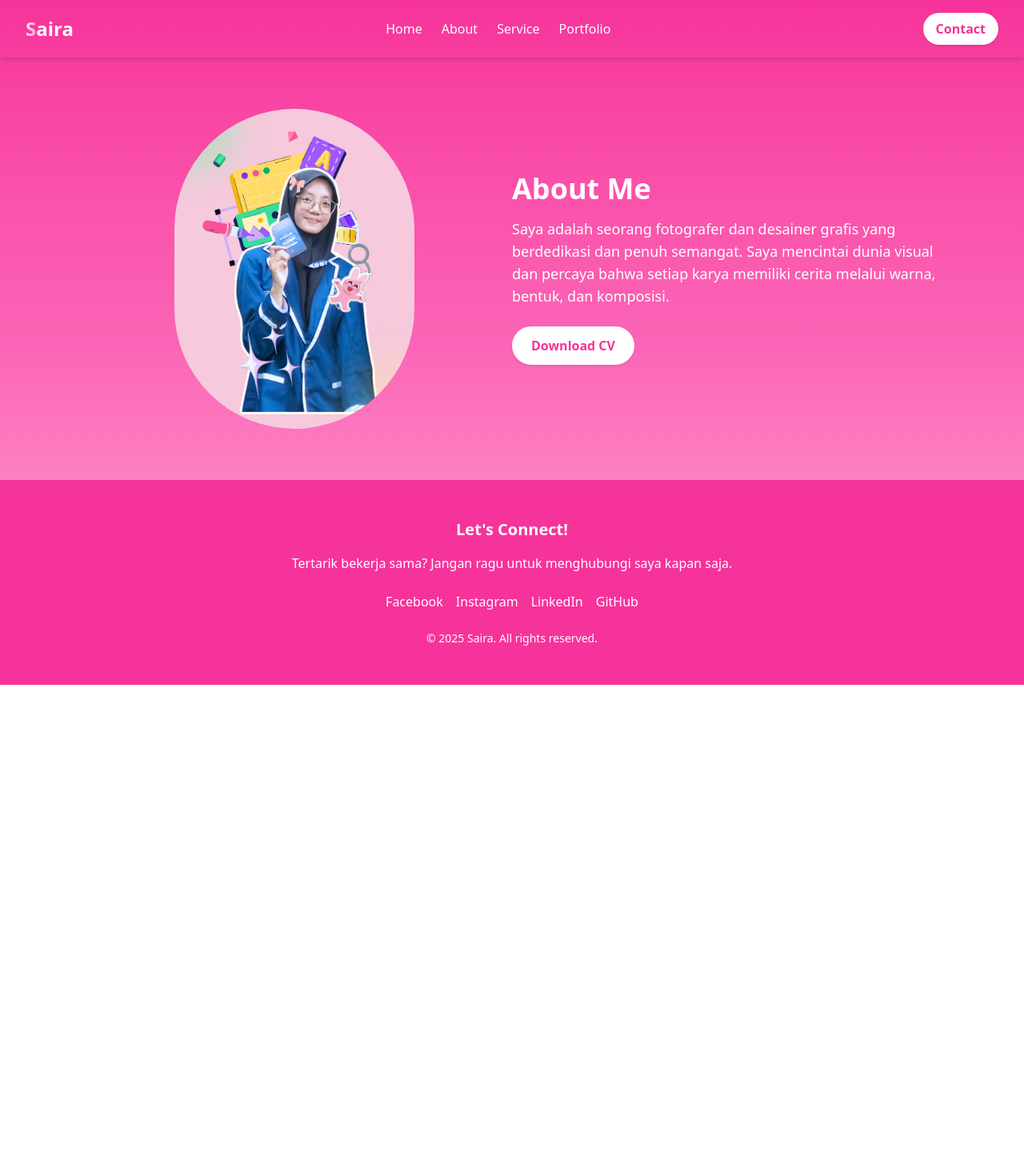
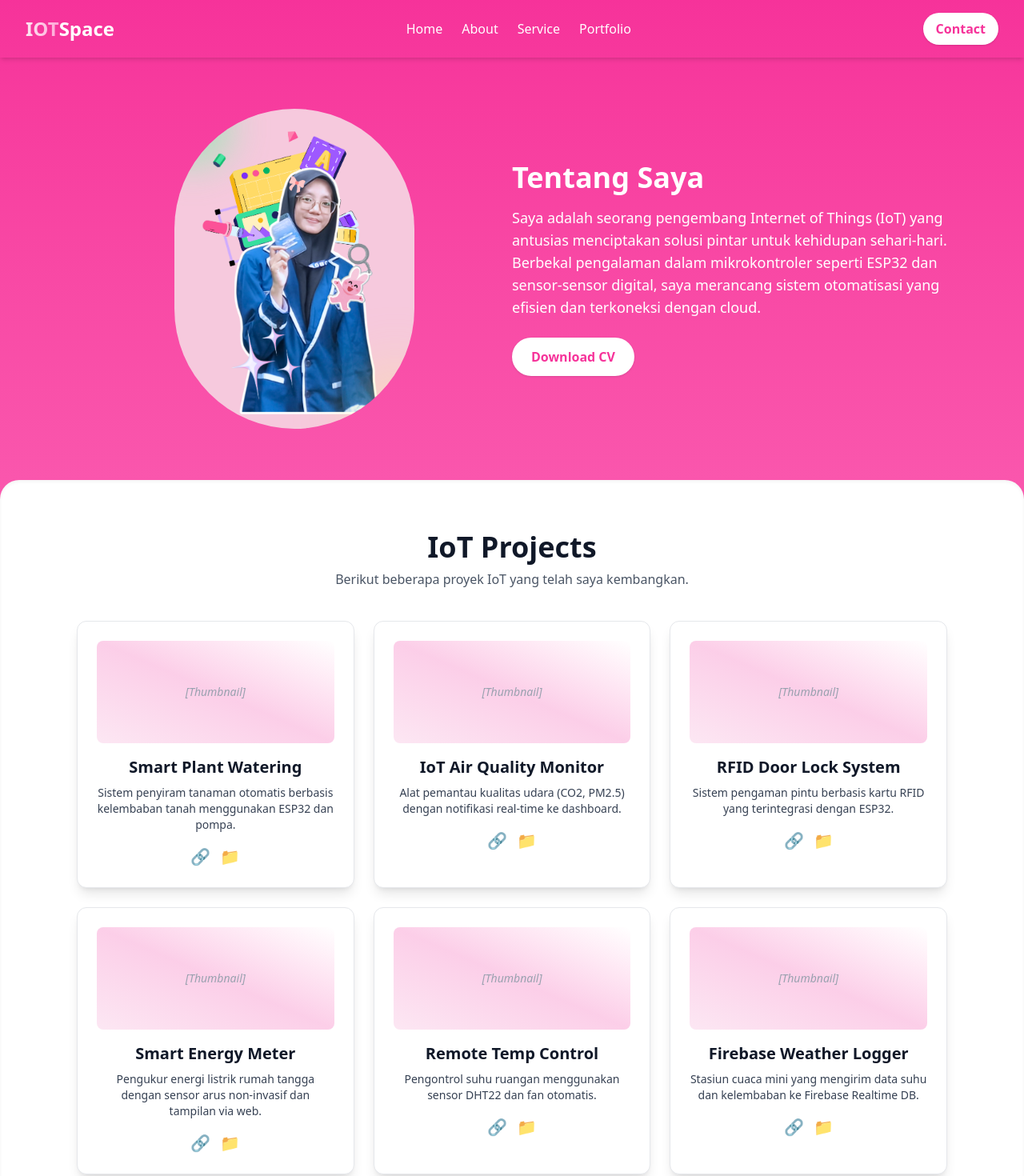
Before and after one commit to apinn-me/porto-saira, a Next.js app: page /about in a window 1280 px wide. Shown: the top 1470 px of the page at 80% size. Before the commit the page ends 856 px from the top, so only its background shows below. Built offline with nearby package versions, Linux system fonts and the light colour scheme.

Commit message:
pesan commit baru

```diff
--- a/app/about/page.tsx
+++ b/app/about/page.tsx
@@ -19,7 +19,7 @@ export default function About() {
       {/* Navbar */}
       <header className="relative flex justify-between items-center px-4 sm:px-6 lg:px-8 py-4 shadow-md">
         <h1 className="text-2xl font-bold text-white">
-          <span className="bg-gradient-to-r from-pink-100 to-pink-300 text-transparent bg-clip-text">S</span>aira
+          <span className="bg-gradient-to-r from-pink-100 to-pink-300 text-transparent bg-clip-text">IOT</span>Space
         </h1>
 
         <nav className="hidden md:flex gap-6 font-medium">
@@ -29,7 +29,7 @@ export default function About() {
           <Link href="/portfolio" className="hover:text-pink-100">Portfolio</Link>
         </nav>
 
-        <a href="#" className="hidden sm:inline-block bg-white text-pink-500 px-4 py-2 rounded-full shadow hover:bg-pink-200 transition font-semibold">
+        <a href="#contact" className="hidden sm:inline-block bg-white text-pink-500 px-4 py-2 rounded-full shadow hover:bg-pink-200 transition font-semibold">
           Contact
         </a>
 
@@ -46,7 +46,7 @@ export default function About() {
             <Link href="/about" className="py-2 hover:text-pink-100" onClick={() => setMenuOpen(false)}>About</Link>
             <Link href="/service" className="py-2 hover:text-pink-100" onClick={() => setMenuOpen(false)}>Service</Link>
             <Link href="/portfolio" className="py-2 hover:text-pink-100" onClick={() => setMenuOpen(false)}>Portfolio</Link>
-            <Link href="/contact" className="py-2 mt-2 bg-white text-pink-500 rounded-full px-4 py-1 shadow hover:bg-pink-200 transition font-semibold" onClick={() => setMenuOpen(false)}>
+            <Link href="#contact" className="py-2 mt-2 bg-white text-pink-500 rounded-full px-4 py-1 shadow hover:bg-pink-200 transition font-semibold" onClick={() => setMenuOpen(false)}>
               Contact
             </Link>
           </div>
@@ -69,26 +69,73 @@ export default function About() {
         </div>
 
         <div className="lg:w-1/2 text-center lg:text-left">
-          <h3 className="text-4xl font-bold mb-4">About Me</h3>
+          <h3 className="text-4xl font-bold mb-4">Tentang Saya</h3>
           <p className="mb-6 text-base sm:text-lg">
-            Saya adalah seorang fotografer dan desainer grafis yang berdedikasi dan penuh semangat. Saya mencintai dunia visual dan percaya bahwa setiap karya memiliki cerita melalui warna, bentuk, dan komposisi.
+            Saya adalah seorang pengembang Internet of Things (IoT) yang antusias menciptakan solusi pintar untuk kehidupan sehari-hari. Berbekal pengalaman dalam mikrokontroler seperti ESP32 dan sensor-sensor digital, saya merancang sistem otomatisasi yang efisien dan terkoneksi dengan cloud.
           </p>
-          <a href="#" className="inline-block bg-white text-pink-500 font-bold px-6 py-3 rounded-full shadow hover:bg-pink-200 transition">
+          <a href="/cv.pdf" download className="inline-block bg-white text-pink-500 font-bold px-6 py-3 rounded-full shadow hover:bg-pink-200 transition">
             Download CV
           </a>
         </div>
       </section>
 
+      {/* My Work Section */}
+      <section data-aos="fade-up" className="px-4 sm:px-6 lg:px-24 py-16 text-center bg-white text-gray-900 rounded-t-3xl shadow-inner">
+        <h3 className="text-4xl font-bold mb-2">IoT Projects</h3>
+        <p className="mb-10 text-gray-600">Berikut beberapa proyek IoT yang telah saya kembangkan.</p>
+
+        <div className="grid grid-cols-1 sm:grid-cols-2 lg:grid-cols-3 gap-6">
+          {[
+            {
+              title: "Smart Plant Watering",
+              desc: "Sistem penyiram tanaman otomatis berbasis kelembaban tanah menggunakan ESP32 dan pompa.",
+            },
+            {
+              title: "IoT Air Quality Monitor",
+              desc: "Alat pemantau kualitas udara (CO2, PM2.5) dengan notifikasi real-time ke dashboard.",
+            },
+            {
+              title: "RFID Door Lock System",
+              desc: "Sistem pengaman pintu berbasis kartu RFID yang terintegrasi dengan ESP32.",
+            },
+            {
+              title: "Smart Energy Meter",
+              desc: "Pengukur energi listrik rumah tangga dengan sensor arus non-invasif dan tampilan via web.",
+            },
+            {
+              title: "Remote Temp Control",
+              desc: "Pengontrol suhu ruangan menggunakan sensor DHT22 dan fan otomatis.",
+            },
+            {
+              title: "Firebase Weather Logger",
+              desc: "Stasiun cuaca mini yang mengirim data suhu dan kelembaban ke Firebase Realtime DB.",
+            }
+          ].map((project, idx) => (
+            <div key={idx} className="bg-white rounded-xl shadow-lg border border-gray-200 p-6 hover:shadow-xl transition-all duration-300">
+              <div className="mb-4 h-32 bg-gradient-to-tr from-pink-100 via-pink-200 to-white rounded-lg flex items-center justify-center">
+                <span className="text-gray-400 text-sm italic">[Thumbnail]</span>
+              </div>
+              <h4 className="text-xl font-semibold mb-2">{project.title}</h4>
+              <p className="text-sm text-gray-700 mb-4">{project.desc}</p>
+              <div className="flex gap-3 justify-center text-pink-500 text-xl">
+                <a href="#" className="hover:text-pink-300">🔗</a>
+                <a href="#" className="hover:text-pink-300">📁</a>
+              </div>
+            </div>
+          ))}
+        </div>
+      </section>
+
       {/* Footer */}
-      <footer className="bg-pink-500 py-12 px-4 sm:px-6 lg:px-24 text-center">
-        <h4 className="text-xl font-semibold mb-4">Let&#39;s Connect!</h4>
-        <p className="mb-6">Tertarik bekerja sama? Jangan ragu untuk menghubungi saya kapan saja.</p>
+      <footer id="contact" className="bg-pink-500 py-12 px-4 sm:px-6 lg:px-24 text-center">
+        <h4 className="text-xl font-semibold mb-4">Hubungi Saya</h4>
+        <p className="mb-6">Ingin berkolaborasi dalam proyek IoT atau teknologi lainnya? Yuk diskusi!</p>
         <div className="flex flex-wrap justify-center gap-4 text-white mb-6">
-          {['Facebook', 'Instagram', 'LinkedIn', 'GitHub'].map((platform, i) => (
+          {['LinkedIn', 'GitHub', 'Email', 'WhatsApp'].map((platform, i) => (
             <a key={i} href="#" className="hover:text-pink-200">{platform}</a>
           ))}
         </div>
-        <p className="text-sm">&copy; 2025 Saira. All rights reserved.</p>
+        <p className="text-sm">&copy; 2025 IOTSpace. All rights reserved.</p>
       </footer>
     </div>
   );
--- a/app/page.tsx
+++ b/app/page.tsx
@@ -6,12 +6,12 @@ import "aos/dist/aos.css";
 import Link from 'next/link';
 import Image from 'next/image';
 import {
-  Monitor,
-  ShoppingCart,
-  Smartphone,
-  Search,
-  Megaphone,
-  Palette,
+  Cpu,
+  Wifi,
+  SatelliteDish,
+  Cloud,
+  ShieldCheck,
+  Server,
 } from "lucide-react";
 
 export default function Home() {
@@ -27,31 +27,23 @@ export default function Home() {
       {/* Navbar */}
       <header className="relative flex justify-between items-center px-4 sm:px-6 lg:px-8 py-4 shadow-md">
         <h1 className="text-2xl font-bold text-white">
-          <span className="bg-gradient-to-r from-pink-100 to-pink-300 text-transparent bg-clip-text">S</span>aira
+          <span className="bg-gradient-to-r from-pink-100 to-pink-300 text-transparent bg-clip-text">I</span>oThings
         </h1>
-
-        {/* Desktop Menu */}
         <nav className="hidden md:flex gap-6 font-medium">
           <Link href="/" className="hover:text-pink-100">Home</Link>
           <Link href="/about" className="hover:text-pink-100">About</Link>
           <Link href="/service" className="hover:text-pink-100">Service</Link>
           <Link href="/portfolio" className="hover:text-pink-100">Portfolio</Link>
         </nav>
-
-        {/* Contact Button */}
         <a href="#" className="hidden sm:inline-block bg-white text-pink-500 px-4 py-2 rounded-full shadow hover:bg-pink-200 transition font-semibold">
           Contact
         </a>
-
-        {/* Hamburger Button */}
         <button
           className="md:hidden text-white text-3xl ml-4 focus:outline-none"
           onClick={() => setMenuOpen(!menuOpen)}
         >
           ☰
         </button>
-
-        {/* Mobile Menu */}
         {menuOpen && (
           <div className="absolute top-full left-0 w-full bg-pink-400 text-white flex flex-col items-center md:hidden shadow-md z-50 py-4">
             <Link href="/" className="py-2 hover:text-pink-100" onClick={() => setMenuOpen(false)}>Home</Link>
@@ -71,30 +63,31 @@ export default function Home() {
           <h2 className="text-4xl sm:text-5xl lg:text-6xl font-extrabold leading-tight mb-6">
             Saira<br />
             Salsabilah<br />
-            <span className="text-white">Photography &amp; Designer</span>
+            <span className="text-white">IoT Developer &amp; Tech Innovator</span>
           </h2>
           <p className="mb-6 text-base sm:text-lg">
-            Berbekal rasa ingin tahu yang tinggi dan semangat untuk berinovasi, saya selalu berusaha untuk melihat melampaui batasan dan menemukan cara-cara baru untuk meningkatkan atau menciptakan sesuatu yang lebih baik.
+            Saya mengembangkan solusi berbasis Internet of Things untuk menghubungkan perangkat fisik dengan sistem digital agar lebih cerdas dan otomatis.
           </p>
           <a href="#" className="inline-block bg-gradient-to-r from-pink-300 to-pink-500 text-white font-bold px-6 py-3 rounded-full shadow-lg hover:scale-105 transition duration-300">
-            Hire Me Now
+            Let’s Build IoT
           </a>
         </div>
         <div className="lg:w-1/2 flex justify-center mb-10 lg:mb-0 relative">
-          <div className="w-[300px] h-[400px] rounded-3xl relative overflow-hidden flex items-center justify-center bg-white/10 backdrop-blur-md shadow-xl">
+          <div className="w-[360px] h-[480px] rounded-3xl relative overflow-hidden flex items-center justify-center bg-white/10 backdrop-blur-md shadow-xl">
             <div className="absolute -top-10 -left-10 w-28 h-28 rounded-full bg-green-300 opacity-30 filter blur-3xl"></div>
             <div className="absolute -bottom-12 -right-12 w-32 h-32 rounded-full bg-yellow-300 opacity-20 filter blur-4xl"></div>
             <div className="absolute bottom-8 left-1/2 -translate-x-1/2 w-20 h-20 rounded-full bg-pink-300 opacity-25 filter blur-2xl"></div>
             <Image
-              src="/image/2.png"
-              alt="About Me"
-              width={300}
-              height={400}
+              src="/image/3.png"
+              alt="IoT Developer"
+              width={500}
+              height={480}
               className="w-full h-full object-cover rounded-3xl"
               draggable={false}
             />
           </div>
         </div>
+
       </section>
 
       {/* About Section */}
@@ -103,7 +96,7 @@ export default function Home() {
           <div className="w-[300px] h-[400px] rounded-full overflow-hidden relative flex items-center justify-center before:absolute before:-top-6 before:-left-6 before:w-24 before:h-24 before:rounded-full before:bg-green-300 before:blur-xl before:opacity-60 after:absolute after:-bottom-6 after:-right-6 after:w-24 after:h-24 after:rounded-full after:bg-yellow-200 after:blur-2xl after:opacity-50">
             <Image
               src="/image/1.png"
-              alt="About Me"
+              alt="IoT About Me"
               width={300}
               height={400}
               className="w-full h-full object-cover rounded-3xl"
@@ -111,11 +104,11 @@ export default function Home() {
             />
           </div>
         </div>
-
         <div className="lg:w-1/2 text-center lg:text-left">
-          <h3 className="text-3xl font-bold mb-4">Bit About Me</h3>
+          <h3 className="text-3xl font-bold mb-4">About Me</h3>
           <p className="mb-6 text-base sm:text-lg">
-            Saya adalah seorang fotografer dan desainer grafis dengan minat besar pada dunia kreatif. Saya senang menciptakan desain yang menarik dan berfungsi dengan baik.
+            Saya adalah seorang pengembang Internet of Things (IoT) yang antusias menciptakan solusi pintar untuk kehidupan sehari-hari. Berbekal pengalaman dalam mikrokontroler seperti ESP32 dan sensor-sensor digital,
+            saya merancang sistem otomatisasi yang efisien dan terkoneksi dengan cloud.
           </p>
           <a href="#" className="inline-block bg-white text-pink-500 font-bold px-6 py-3 rounded-full shadow hover:bg-pink-200 transition">
             Download CV
@@ -123,41 +116,40 @@ export default function Home() {
         </div>
       </section>
 
-
       {/* Services Section */}
       <section data-aos="fade-up" className="bg-pink-200 py-16 px-4 sm:px-6 lg:px-24 text-center">
-  <h3 className="text-3xl font-bold mb-10 text-gray-800">My Best Services</h3>
+        <h3 className="text-3xl font-bold mb-10 text-gray-800">IoT Services</h3>
         <div className="grid grid-cols-1 sm:grid-cols-2 lg:grid-cols-3 gap-8">
           {[
             {
-        icon: <Monitor size={40} className="text-pink-600 mb-4 mx-auto" />,
-        title: "Website Design",
-        desc: "Mendesain website yang estetis dan responsif untuk pengalaman pengguna yang optimal.",
+              icon: <Cpu size={40} className="text-pink-600 mb-4 mx-auto" />,
+              title: "Embedded System",
+              desc: "Pembuatan firmware dan pengontrolan mikrokontroler seperti ESP32, Arduino, dan STM32.",
             },
             {
-        icon: <ShoppingCart size={40} className="text-pink-600 mb-4 mx-auto" />,
-        title: "Ecommerce Solutions",
-        desc: "Membangun platform jual beli online lengkap dengan sistem checkout dan payment gateway.",
+              icon: <Wifi size={40} className="text-pink-600 mb-4 mx-auto" />,
+              title: "Wireless Integration",
+              desc: "Integrasi jaringan WiFi, Bluetooth, atau LoRa untuk komunikasi antar perangkat IoT.",
             },
             {
-        icon: <Smartphone size={40} className="text-pink-600 mb-4 mx-auto" />,
-        title: "Mobile Development",
-        desc: "Pengembangan aplikasi Android dan iOS yang ringan, cepat, dan mudah digunakan.",
+              icon: <SatelliteDish size={40} className="text-pink-600 mb-4 mx-auto" />,
+              title: "Sensor Network",
+              desc: "Desain jaringan sensor pintar untuk monitoring suhu, kelembaban, gas, gerakan, dan lainnya.",
             },
             {
-        icon: <Search size={40} className="text-pink-600 mb-4 mx-auto" />,
-        title: "SEO Optimization",
-        desc: "Meningkatkan peringkat website di mesin pencari dengan teknik SEO terbaru.",
+              icon: <Cloud size={40} className="text-pink-600 mb-4 mx-auto" />,
+              title: "Cloud IoT",
+              desc: "Konektivitas data ke platform seperti Firebase, AWS IoT, atau Blynk secara real-time.",
             },
             {
-        icon: <Megaphone size={40} className="text-pink-600 mb-4 mx-auto" />,
-        title: "Digital Marketing",
-        desc: "Strategi pemasaran digital yang efektif untuk menjangkau audiens secara luas.",
+              icon: <ShieldCheck size={40} className="text-pink-600 mb-4 mx-auto" />,
+              title: "IoT Security",
+              desc: "Pengamanan komunikasi data dan perangkat IoT melalui enkripsi dan protokol aman.",
             },
             {
-        icon: <Palette size={40} className="text-pink-600 mb-4 mx-auto" />,
-        title: "UI/UX Design",
-        desc: "Menciptakan desain antarmuka dan pengalaman pengguna yang menarik dan intuitif.",
+              icon: <Server size={40} className="text-pink-600 mb-4 mx-auto" />,
+              title: "Dashboard & Control",
+              desc: "Pembuatan dashboard web/mobile untuk kontrol dan visualisasi data IoT.",
             },
           ].map((service, index) => (
             <div
@@ -172,55 +164,18 @@ export default function Home() {
         </div>
       </section>
 
-      {/* Portfolio Section */}
-      <section data-aos="fade-up" className="py-16 px-4 sm:px-6 lg:px-24 text-center">
-        <h3 className="text-3xl font-bold mb-10">My Portfolio</h3>
-        <div className="grid grid-cols-1 sm:grid-cols-2 lg:grid-cols-3 gap-8">
-          {[1, 2, 3, 4, 5, 6].map((item) => (
-            <div key={item} className="bg-white bg-opacity-20 backdrop-blur-md rounded-xl shadow-md overflow-hidden hover:scale-105 transition-transform">
-              <div className="relative w-full h-48">
-                <Image
-                  src={`/portfolio${item}.jpg`}
-                  alt={`Portfolio ${item}`}
-                  fill
-                  className="object-cover"
-                />
-              </div>
-              <div className="p-4">
-                <h4 className="text-lg font-semibold mb-2">Project Title {item}</h4>
-                <p className="text-sm">Deskripsi singkat tentang proyek ini dan hasil yang dicapai.</p>
-              </div>
-            </div>
-          ))}
-        </div>
-      </section>
-
-      {/* Testimonial Section */}
-      <section data-aos="fade-up" className="bg-white py-16 px-4 sm:px-6 lg:px-24 text-center text-gray-800">
-        <h3 className="text-3xl font-bold mb-10">Testimonials</h3>
-        <div className="grid grid-cols-1 md:grid-cols-2 lg:grid-cols-3 gap-8">
-          {[1, 2, 3].map(i => (
-            <div key={i} className="p-6 bg-pink-50 rounded-xl shadow-md">
-              <p className="italic mb-4">&ldquo;Saira memberikan hasil luar biasa! Desainnya profesional dan sesuai keinginan.&rdquo;</p>
-              <h4 className="font-semibold">Client {i}</h4>
-            </div>
-          ))}
-        </div>
-      </section>
-
       {/* Contact Section */}
       <footer className="bg-pink-500 py-12 px-4 sm:px-6 lg:px-24 text-center">
-        <h4 className="text-xl font-semibold mb-4">Let&rsquo;s Talk With Me!</h4>
-        <p className="mb-6">Saya tersedia untuk bekerja freelance, project kolaborasi, atau pertanyaan seputar desain.</p>
+        <h4 className="text-xl font-semibold mb-4">Let’s Collaborate on IoT</h4>
+        <p className="mb-6">Tertarik membangun sistem pintar atau smart device? Hubungi saya sekarang juga.</p>
         <div className="flex flex-wrap justify-center gap-4 text-white mb-6">
           <a href="https://www.facebook.com/" target="_blank" rel="noopener noreferrer" className="hover:text-pink-200">Facebook</a>
           <a href="https://www.instagram.com/" target="_blank" rel="noopener noreferrer" className="hover:text-pink-200">Instagram</a>
           <a href="https://www.linkedin.com/" target="_blank" rel="noopener noreferrer" className="hover:text-pink-200">LinkedIn</a>
           <a href="https://github.com/" target="_blank" rel="noopener noreferrer" className="hover:text-pink-200">GitHub</a>
         </div>
-        <p className="text-sm">Copyright &copy; 2025 Saira Design Identity. All rights reserved.</p>
+        <p className="text-sm">© 2025 IoThings by Saira. All rights reserved.</p>
       </footer>
-
     </div>
   );
 }
--- a/package.json
+++ b/package.json
@@ -15,6 +15,7 @@
     "lucide-react": "^0.513.0",
     "next": "15.3.3",
     "react": "^19.0.0",
+    "react-countup": "^6.5.3",
     "react-dom": "^19.0.0",
     "react-router": "^7.6.1"
   },
```
Also changed, not shown: app/layout.tsx (line endings or trailing spaces), public/image/3.png (added), 1 other file (tests, documents, lock files or other folders). Lines whose indentation alone changed are shown as unchanged.
